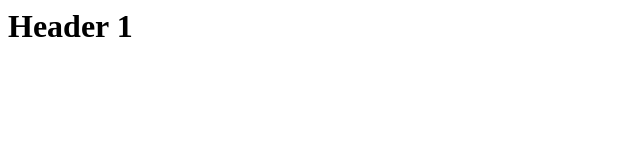
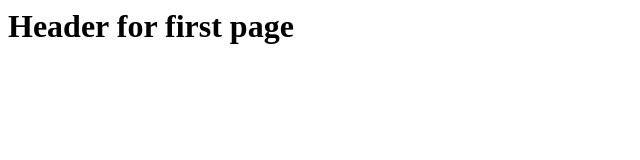
Before and after one commit to adrmur/htmltest, a plain HTML site: page index.html in a window 1280 px wide. Shown: the whole page, without its empty margins (0-640 px from the left). Drawn offline with Linux system fonts and the light colour scheme.

Commit message:
Changed header text for first page

```diff
--- a/index.html
+++ b/index.html
@@ -3,6 +3,6 @@
         <title>Test</title>
     </head>
     <body>
-        <h1>Header 1</h1>
+        <h1>Header for first page</h1>
     </body>
 </html>
```
